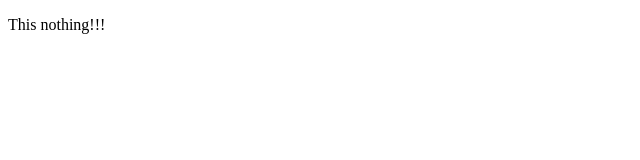
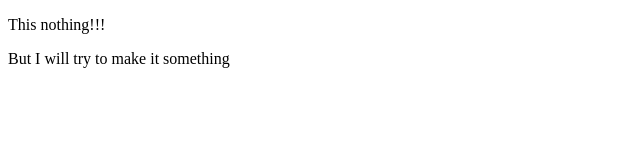
Before and after one commit to lfang1/week1_tutorial, a plain HTML site: page index.html in a window 1280 px wide. Shown: the whole page, without its empty margins (0-640 px from the left). Drawn offline with Linux system fonts and the light colour scheme.

Commit message:
Updated indetx.html

```diff
--- a/index.html
+++ b/index.html
@@ -7,5 +7,6 @@
 </head>
 <body>
     <p>This nothing!!!</p>
+    <p>But I will try to make it something</p>
 </body>
 </html>
```
